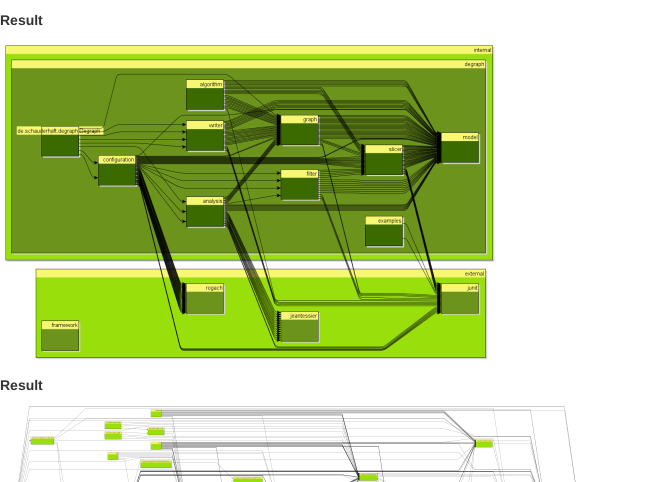
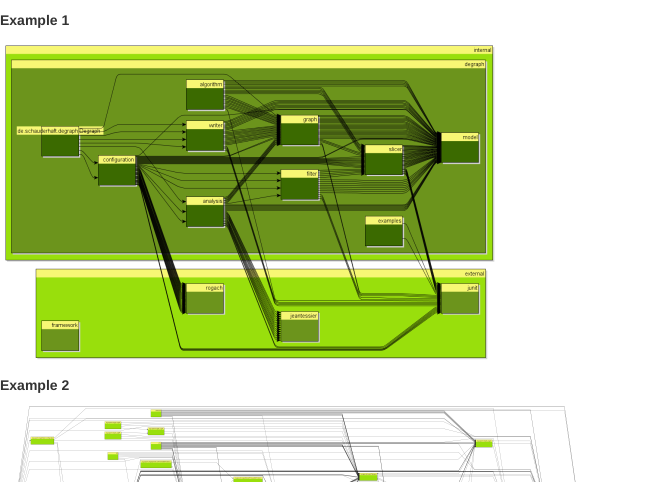
Before and after one commit to riy/degraph, a Jekyll site: the page debug2.html, which Jekyll copies as it is, in a window 1280 px wide. Shown: the top 482 px of the page, without its empty margins (0-662 px from the left). Built offline with Jekyll 4.4.1, drawn with Linux system fonts in a browser that asks for light colours; nearby versions of some CDN libraries.

Commit message:
forgot saving

```diff
--- a/debug2.html
+++ b/debug2.html
@@ -20,21 +20,19 @@
 
   </head>
   <body>
-    <h5 id='result'>Result</h5>
+    <h5>Example 1</h5>
     <a href='images/selfTest.png' class='zoomable'>
         <img src='images/selfTest_small.png' />
     </a>
     <div class='flowBreak'>
     </div>
 
-    <h5>Result</h5>
+    <h5>Example 2</h5>
     <a href='images/example2.png' class='zoomable'>
         <img src='images/example2_small.png' />
     </a>
-
     <div class='flowBreak'>
     </div>
-
 
     <script src='//ajax.googleapis.com/ajax/libs/jquery/1.5.1/jquery.min.js' type='text/javascript'>
     </script>
```
